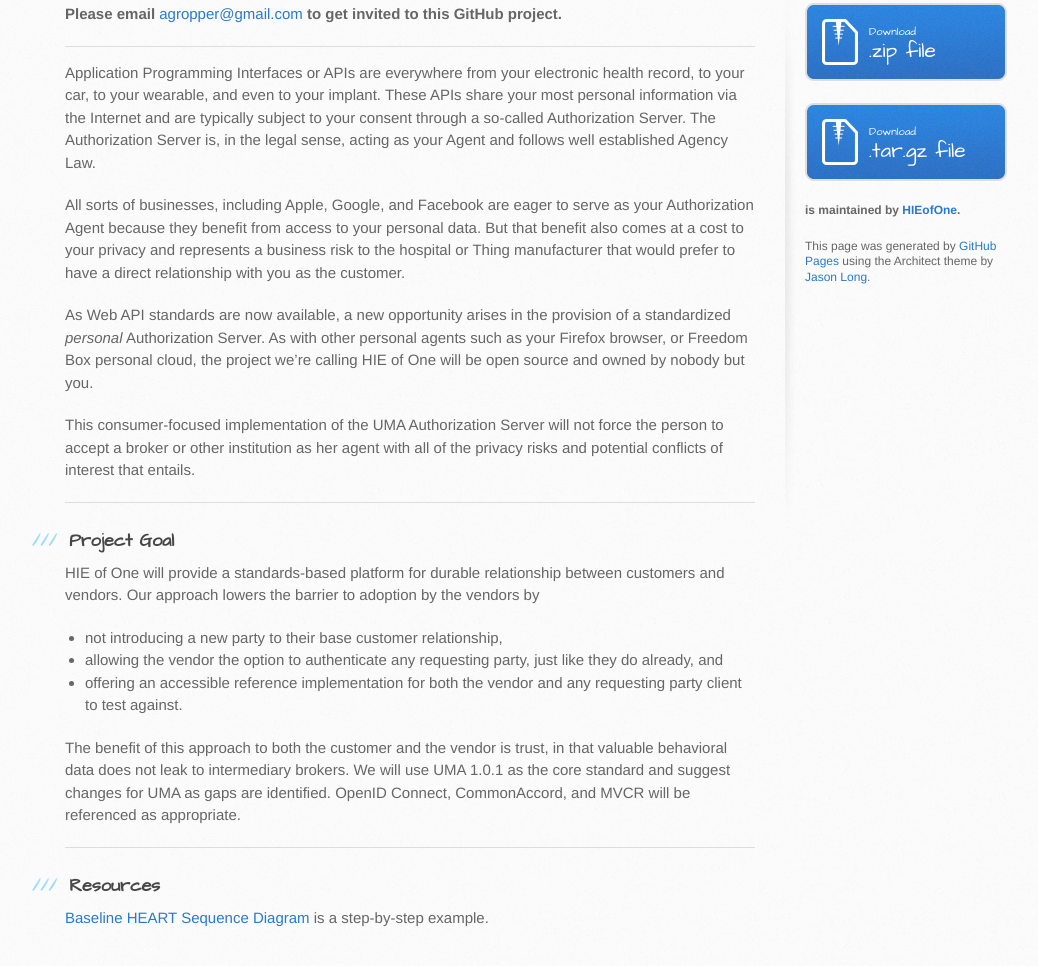
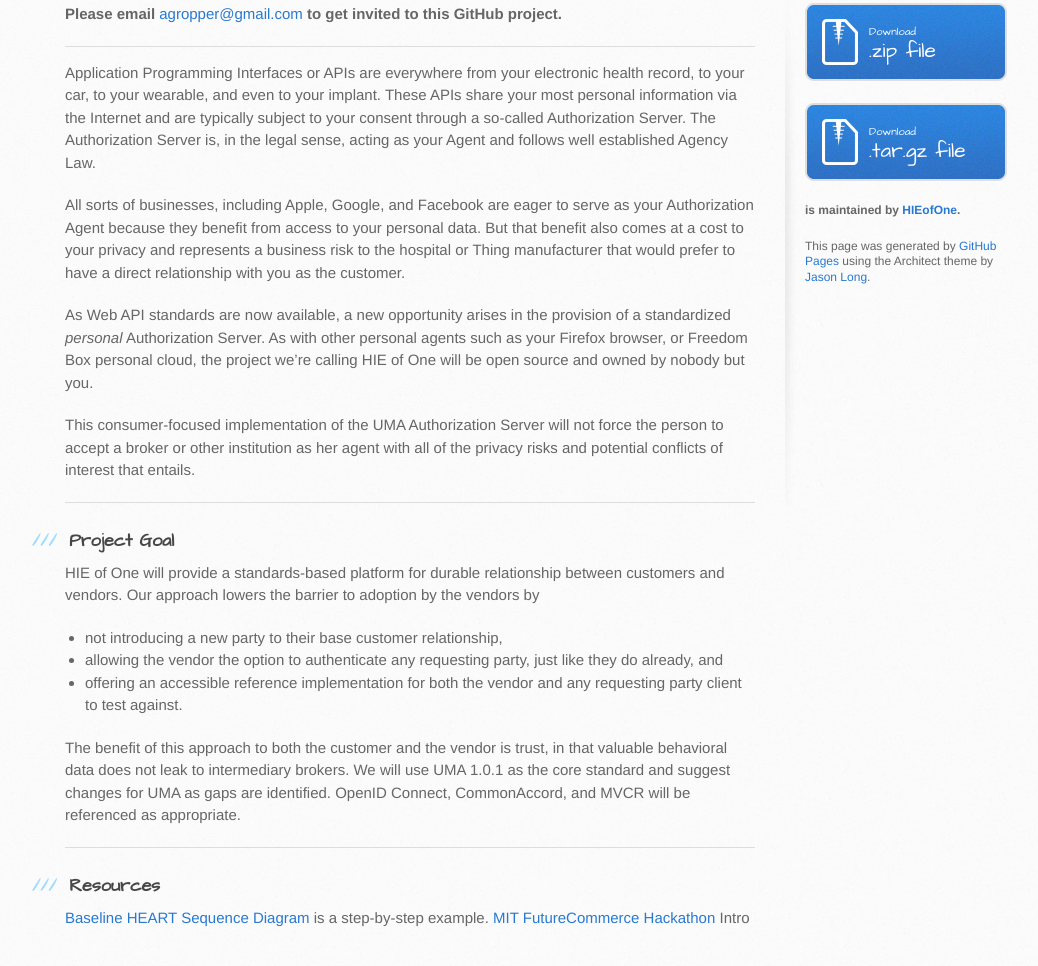
Before and after one commit to HIEofOne/PublicWebsite, a plain HTML site: page index.html in a window 1280 px wide. Shown: the part 229-1195 px from the top of the page, without its empty margins (105-1143 px from the left). Drawn offline with Linux system fonts and the light colour scheme.

```diff
--- a/index.html
+++ b/index.html
@@ -60,7 +60,10 @@
 <h3>
 <a id="resources" class="anchor" href="#resources" aria-hidden="true"><span class="octicon octicon-link"></span></a>Resources</h3>
 
-<p><a href="https://docs.google.com/document/d/1RchwNe8ddxnEzQihtivdUl9y-qfryjevyUEtGcnQ-eA/">Baseline HEART Sequence Diagram</a> is a step-by-step example.</p>
+<p><a href="https://docs.google.com/document/d/1RchwNe8ddxnEzQihtivdUl9y-qfryjevyUEtGcnQ-eA/">Baseline HEART Sequence Diagram</a> is a step-by-step example.
+<a href="http://futurecommerce.civics.com/index.html">MIT FutureCommerce Hackathon</a> Intro </p>
+
+
         </section>
 
         <aside id="sidebar">
```
Also changed, not shown: params.json (+1 -1 lines).
